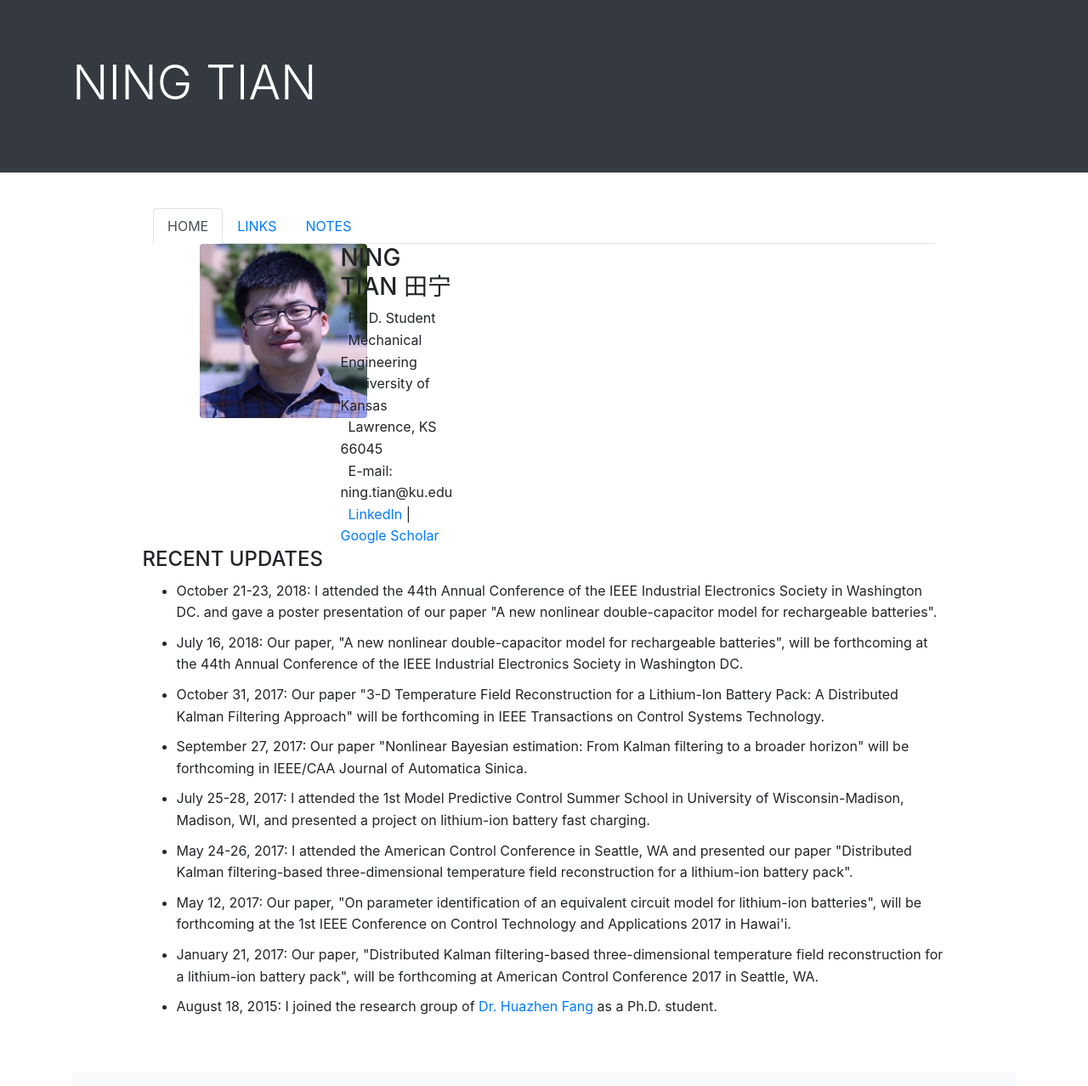
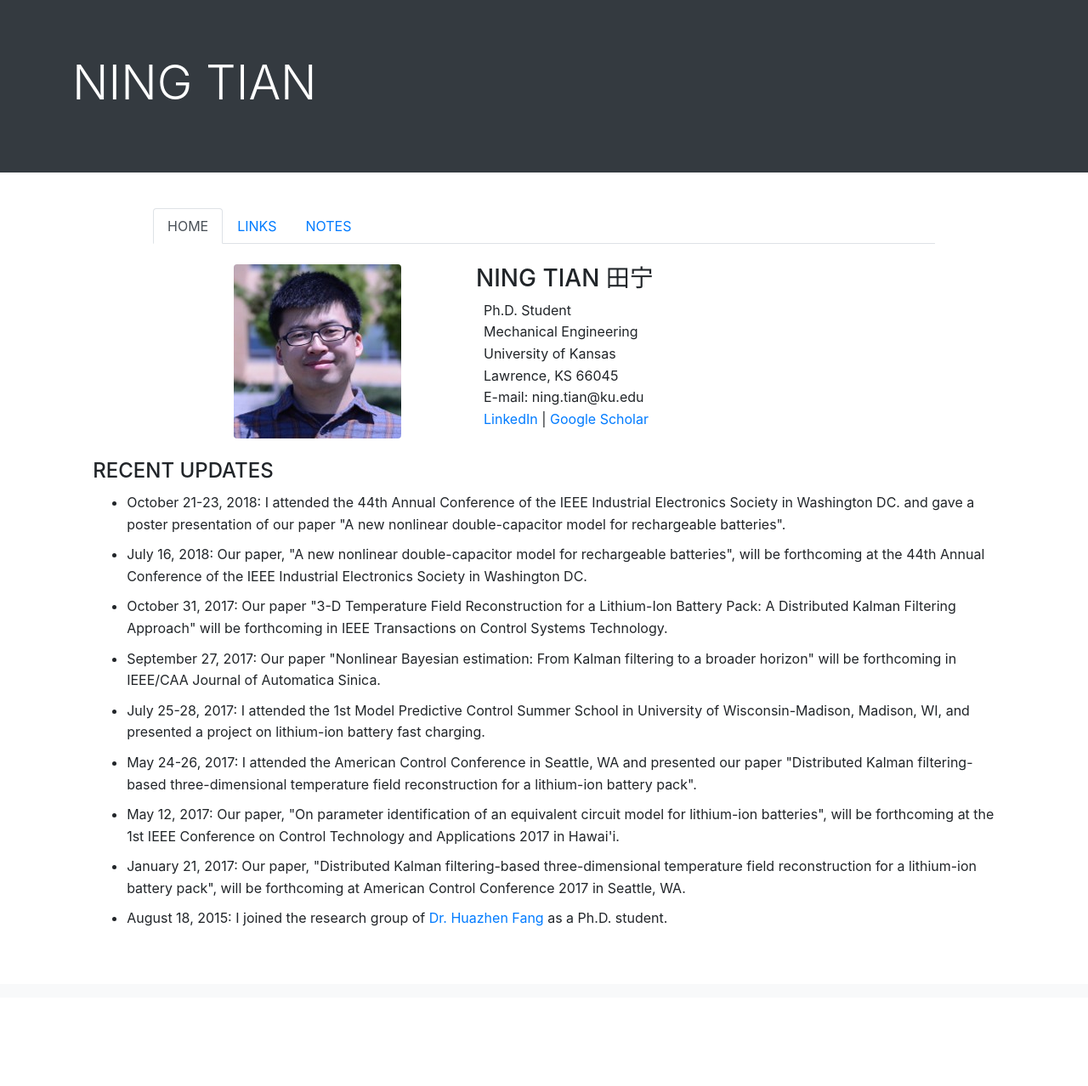
Before and after one commit to ningtian/ningtian.github.io, a Jekyll site: the page index.html, which Jekyll copies as it is, in a window 1280 px wide. Shown: the whole page at 85% size. Built offline with Jekyll 4.4.1, drawn with Linux system fonts in a browser that asks for light colours; after the commit the page ends 1174 px from its top, so only the background shows below that.

Commit message:
Update index.html

```diff
--- a/index.html
+++ b/index.html
@@ -45,19 +45,18 @@
     </div> <!-- end of <div class="col-10"> i.e., end of the second column -->
 
     <div class="col-1"></div> <!-- the third column-->
-
-    <br>
+   </div>
     <br>
 
 
 
 	<div class="row">
-	<div class="col-4"></div> <!-- the first column-->
+	<div class="col-2"></div> <!-- the first column-->
 
-	<div class="col-4"> <!-- the second column-->
+	<div class="col-3"> <!-- the second column-->
 	<img src="/img/Picture11.jpg" class="rounded" alt="Portrait">
 	</div>
-	<div class="col-4">  <!-- the third column-->
+	<div class="col-7">  <!-- the third column-->
 	<div class="a">
 	<h3>NING TIAN 田宁</h3>
 	&nbsp  Ph.D. Student<br>
@@ -70,7 +69,7 @@
 	</div>
 
 	</div> <!-- ebd of <div class="row align-items-center"> -->
-
+        </div>
 
 
 	<br>
```
